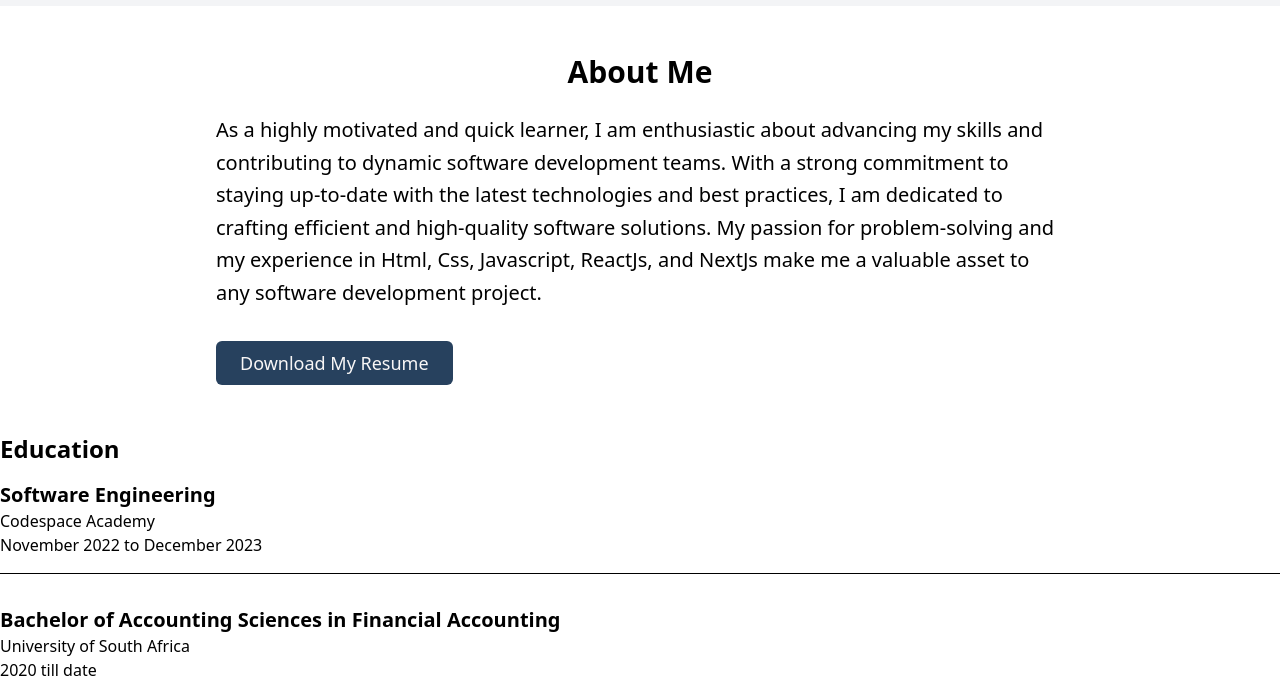
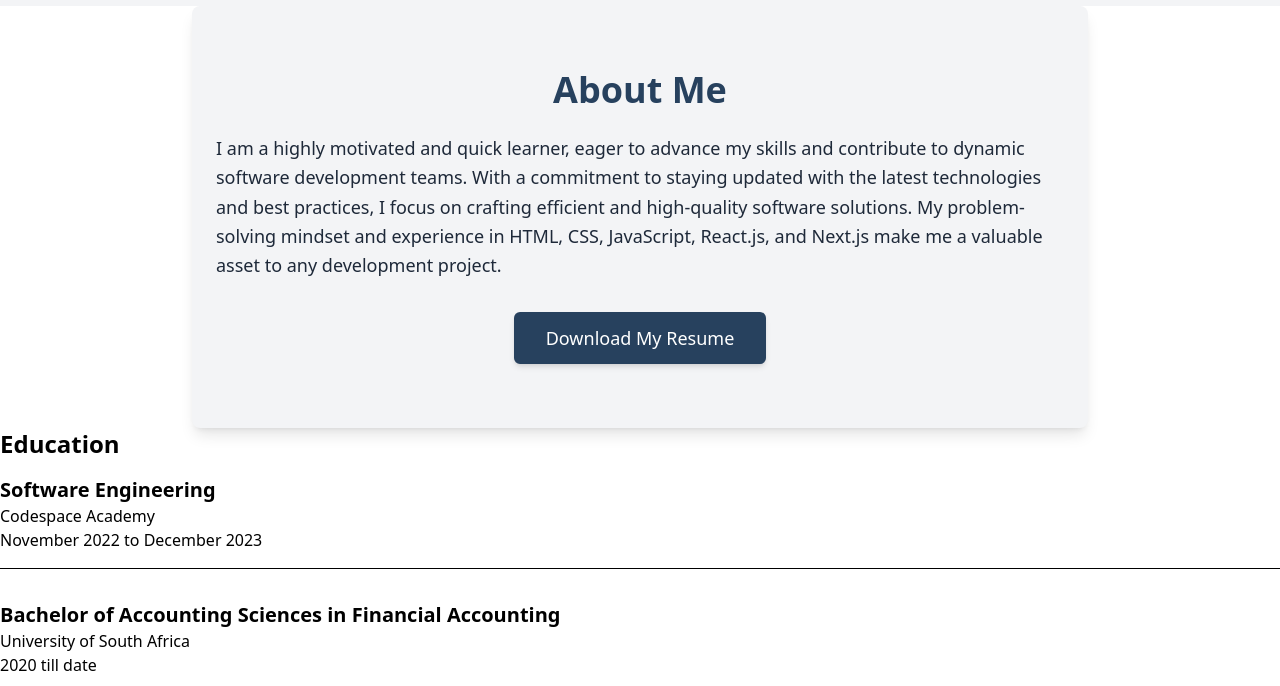
Before and after one commit to MOSOBELULU/Lulu_Portfolio, a Next.js app in the folder portfolio/: page / in a window 1280 px wide. Shown: the part 794-1480 px from the top of the page. Built offline with nearby package versions, Linux system fonts and the light colour scheme.

Commit message:
styling about me

```diff
--- a/portfolio/app/components/About.js
+++ b/portfolio/app/components/About.js
@@ -1,36 +1,32 @@
+export default function About() {
+  const handleDownload = () => {
+    const link = document.createElement("a");
+    link.href = "./pdf/Luluresume.pdf"; // Fixed the incorrect href
+    link.download = "Mosobe_Lulu_Resume.pdf";
+    document.body.appendChild(link);
+    link.click();
+    document.body.removeChild(link);
+  };
 
-
-//import Image from 'next/image';
-
-
-export default function About() {
-  // const handleDownload = () => {
-  //   const link = document.createElement("a");
-  //   link.href = "/pdf-file/Junior Software Developer - Lulu.pdf";
-  //   link.download = "Mosobe Lulu Resume";
-  //   link.click();
-  // };
   return (
-    <div className="max-w-4xl mx-auto px-6 py-12" id="about">
-      <h1 className="text-3xl font-semibold text-center mb-6 text-black">
+    <section className="max-w-4xl mx-auto px-6 py-16 bg-gray-100 rounded-lg shadow-lg" id="about">
+      <h1 className="text-4xl font-bold text-center mb-6 text-[#27415e]">
         About Me
       </h1>
-       <p className="text-xl leading-relaxed mb-8 text-black ">
-                    As a highly motivated and quick learner, I am enthusiastic about advancing my skills and contributing to dynamic software development teams.
-                    With a strong commitment to staying up-to-date with the latest technologies and best practices, I am dedicated to crafting efficient and high-quality software solutions.
-                    My passion for problem-solving and my experience in Html, Css, Javascript, ReactJs, and NextJs make me a valuable asset to any software development project.
+      <p className="text-lg leading-relaxed text-gray-800 text-center md:text-left">
+        I am a highly motivated and quick learner, eager to advance my skills and contribute to dynamic software
+        development teams. With a commitment to staying updated with the latest technologies and best practices,
+        I focus on crafting efficient and high-quality software solutions. My problem-solving mindset and experience
+        in HTML, CSS, JavaScript, React.js, and Next.js make me a valuable asset to any development project.
       </p>
-                  <div>
+      <div className="flex justify-center mt-8">
         <button
-                      // onClick={handleDownload}
-                      className="bg-[#27415e] text-[#f8f6f6] px-6 py-2 text-lg rounded-md cursor-pointer"
+          onClick={handleDownload}
+          className="bg-[#27415e] text-white px-8 py-3 text-lg font-medium rounded-md shadow-md transition-transform transform hover:scale-105 hover:bg-[#1e334d]"
         >
           Download My Resume
         </button>
       </div>
-
-
-
-    </div>
+    </section>
   );
 }
```
Also changed, not shown: 1 other file (tests, documents, lock files or other folders). Lines whose indentation alone changed are shown as unchanged.
